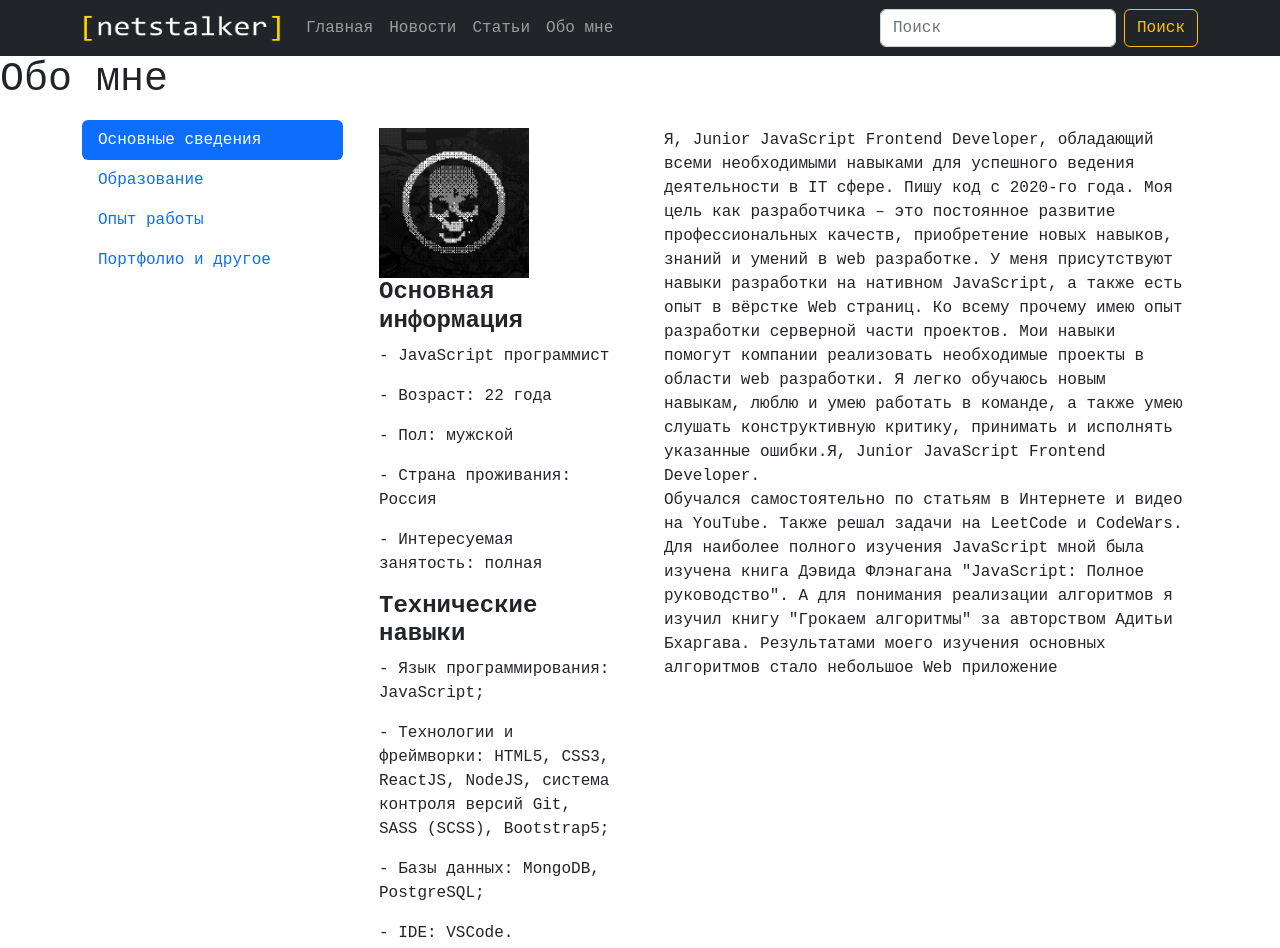
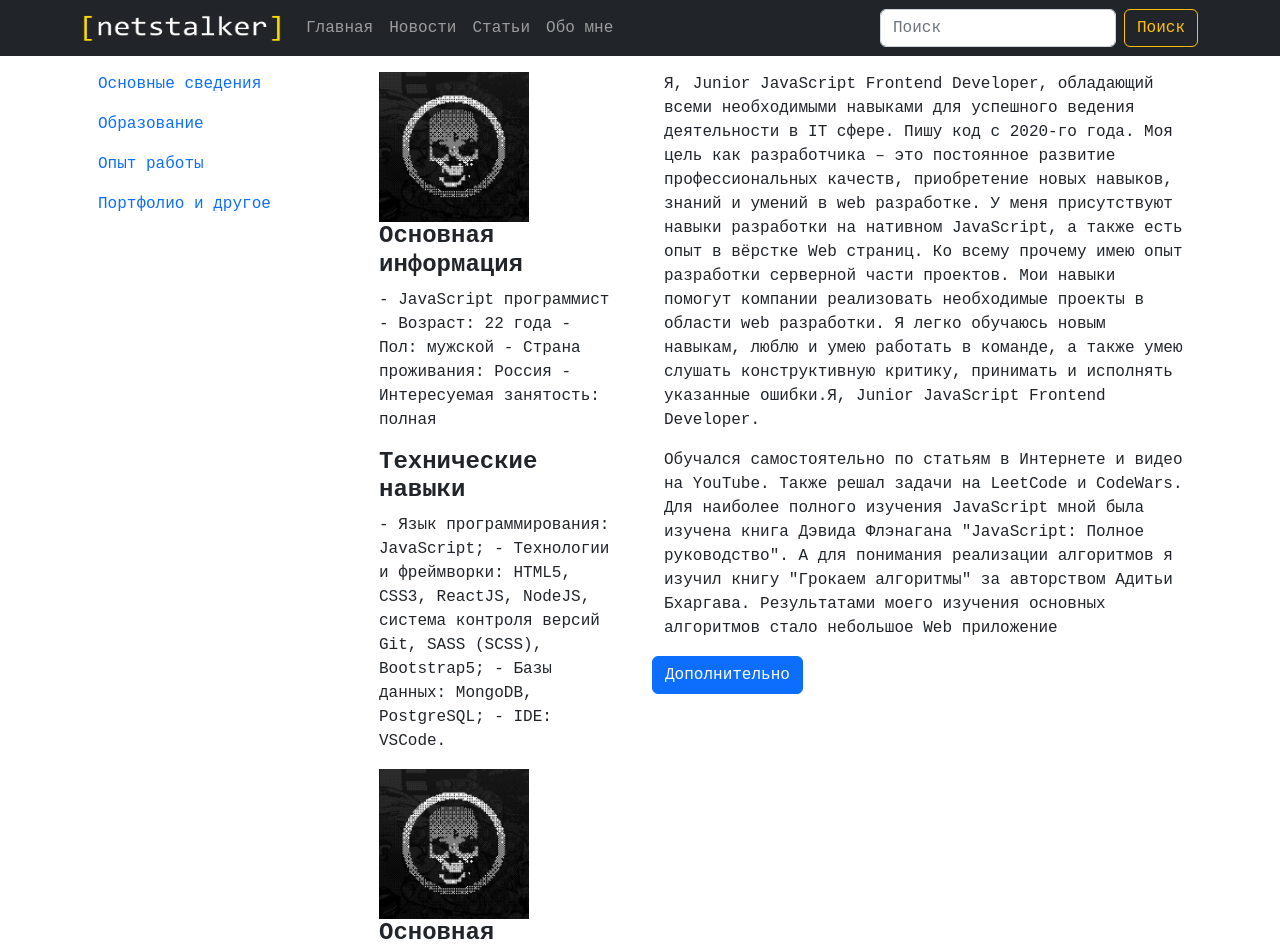
Before and after one commit to artem-xopc/xnet, a React (Create React App) app: page /about in a window 1280 px wide. Shown: the top 948 px of the page. Built offline with nearby package versions, Linux system fonts and the light colour scheme.

Commit message:
final commit on 25.01.2023 (bag on the about page)

```diff
--- a/public/index.html
+++ b/public/index.html
@@ -11,7 +11,7 @@
     />
     <link rel="apple-touch-icon" href="%PUBLIC_URL%/logo192.png" />
     <link rel="manifest" href="%PUBLIC_URL%/manifest.json" />
-    <title>XProger</title>
+    <title>netstalker</title>
   </head>
   <body>
     <noscript>You need to enable JavaScript to run this app.</noscript>
--- a/src/Components/AboutComponents/BasicInfo.jsx
+++ b/src/Components/AboutComponents/BasicInfo.jsx
@@ -6,28 +6,18 @@
     <Container>
       <Row>
         <Col>
-          <img src={ava} width="150" br="50" />
+          <img src={ava} width="150" br="50%" />
           <div>
             <h4>
               <strong>Основная информация</strong>
             </h4>
-            <p>- JavaScript программист</p>
-            <p>- Возраст: 22 года</p>
-            <p>- Пол: мужской</p>
-            <p>- Страна проживания: Россия</p>
-            <p>- Интересуемая занятость: полная</p>
+            <p>{props.info}</p>
           </div>
           <div>
             <h4>
               <strong>Технические навыки</strong>
             </h4>
-            <p>- Язык программирования: JavaScript;</p>
-            <p>
-              - Технологии и фреймворки: HTML5, CSS3, ReactJS, NodeJS, система
-              контроля версий Git, SASS (SCSS), Bootstrap5;
-            </p>
-            <p>- Базы данных: MongoDB, PostgreSQL;</p>
-            <p>- IDE: VSCode.</p>
+            <p>{props.info_tech}</p>
           </div>
         </Col>
       </Row>
--- a/src/Components/AboutComponents/MainText.jsx
+++ b/src/Components/AboutComponents/MainText.jsx
@@ -5,7 +5,7 @@
   return (
     <Container>
       <Row>
-        <Col>{props.text}</Col>
+        <Col><p>{props.text}</p></Col>
       </Row>
     </Container>
   );
--- a/src/Components/redux/state.js
+++ b/src/Components/redux/state.js
@@ -31,6 +31,16 @@
           Web страниц. Ко всему прочему имею опыт разработки серверной части проектов. Мои навыки помогут компании реализовать необходимые
           проекты в области web разработки. Я легко обучаюсь новым навыкам, люблю и умею работать в команде, а также умею слушать
           конструктивную критику, принимать и исполнять указанные ошибки.Я, Junior JavaScript Frontend Developer.`,
+    //   img: (src: ),
+      info: `- JavaScript программист
+                - Возраст: 22 года
+                - Пол: мужской
+                - Страна проживания: Россия
+                - Интересуемая занятость: полная`,
+      info_tech: `- Язык программирования: JavaScript;
+      - Технологии и фреймворки: HTML5, CSS3, ReactJS, NodeJS, система контроля версий Git, SASS (SCSS), Bootstrap5;
+      - Базы данных: MongoDB, PostgreSQL;
+      - IDE: VSCode.`,
     },
     {
       id: 2,
@@ -39,7 +49,7 @@
           А для понимания реализации алгоритмов я изучил книгу "Грокаем алгоритмы" за авторством Адитьи Бхаргава.
           Результатами моего изучения основных алгоритмов стало небольшое Web приложение`,
     },
-      ]
-}
+  ],
+};
 
 export default state;
--- a/src/Components/styles.css
+++ b/src/Components/styles.css
@@ -1,3 +1,7 @@
+.avaS {
+  border-radius: 50%;
+}
+
 a {
   text-decoration: none;
   color: #fff;
--- a/src/Components/styles.scss
+++ b/src/Components/styles.scss
@@ -3,6 +3,10 @@
 // * {
 //     display: flex;
 // }
+
+.avaS {
+    border-radius: 50%;
+}
 
 a {
     text-decoration: none;
--- a/src/Pages/AboutPage/About.jsx
+++ b/src/Pages/AboutPage/About.jsx
@@ -1,21 +1,26 @@
-import { Col, Container, Nav, Row, Tab } from "react-bootstrap";
+import { useState } from "react";
+import { Button, Card, Col, Collapse, Container, Nav, Row, Tab } from "react-bootstrap";
 import BasicInfo from "../../Components/AboutComponents/BasicInfo";
 import MainText from "../../Components/AboutComponents/MainText";
 
 const About = (props) => {
-  let textElement = props.state.map(t => <MainText id={t.id} text={t.text} />)
+  // получение элементов страницы из локального state
+  let textElement = props.state.map(t => <MainText id={t.id} text={t.text} />);
+  let infoElement = props.state.map(i => <BasicInfo id={i.id} info={i.info} info_tech={i.info_tech} />)
+
+  // отслеживание состояния кнопки (используется для раздела "Дополнительно")
+  const [open, setOpen] = useState(false);
+
   return (
     <div>
-      <h1>Обо мне</h1>
       <Container>
         <Tab.Container
           id="left-tabs-example"
           defaultActiveKey="first"
-          bg="dark"
-        >
+          bg="dark">
           <Row>
             <Col sm={3}>
-              <Nav variant="pills" className="flex-column mt-2">
+              <Nav variant="warning" className="flex-column mt-2">
                 <Nav.Item variant="dark">
                   <Nav.Link eventKey="first">Основные сведения</Nav.Link>
                 </Nav.Item>
@@ -35,10 +40,28 @@
                 <Tab.Pane eventKey="first">
                   <Row>
                     <Col>
-                      <BasicInfo />
+                      {infoElement}
                     </Col>
-                    <Col sm={8}>
+                    <Col sm={8} style={{marginBottom: "5px"}}>
                       {textElement}
+                      <Button
+                        onClick={() => setOpen(!open)}
+                        aria-controls="interest-collapse-text"
+                        aria-expanded={open}>
+                        Дополнительно
+                      </Button>
+                      <div style={{minHeight: '150px'}}>
+                        <Collapse in={open} dimension="width">
+                          <div id="interest-collapse-text">
+                            <Card body style={{width: "400px"}}>
+                              <p>Я также веду несколько Telegram каналов, на которых стараюсь публиковать
+                                только самую интересную информацию.</p>
+                              <p><a href="https://t.me/log_of_proger" target="_blank">[XProger] </a> |
+                              <a href="https://t.me/+DrL6zHgI_sg4ZWIy" target="_blank"> Proger's literature</a></p>
+                            </Card>
+                          </div>
+                        </Collapse>
+                      </div>
                     </Col>
                   </Row>
                 </Tab.Pane>
```
Also changed, not shown: 1 other file (tests, documents, lock files or other folders). Lines whose indentation alone changed are shown as unchanged.
